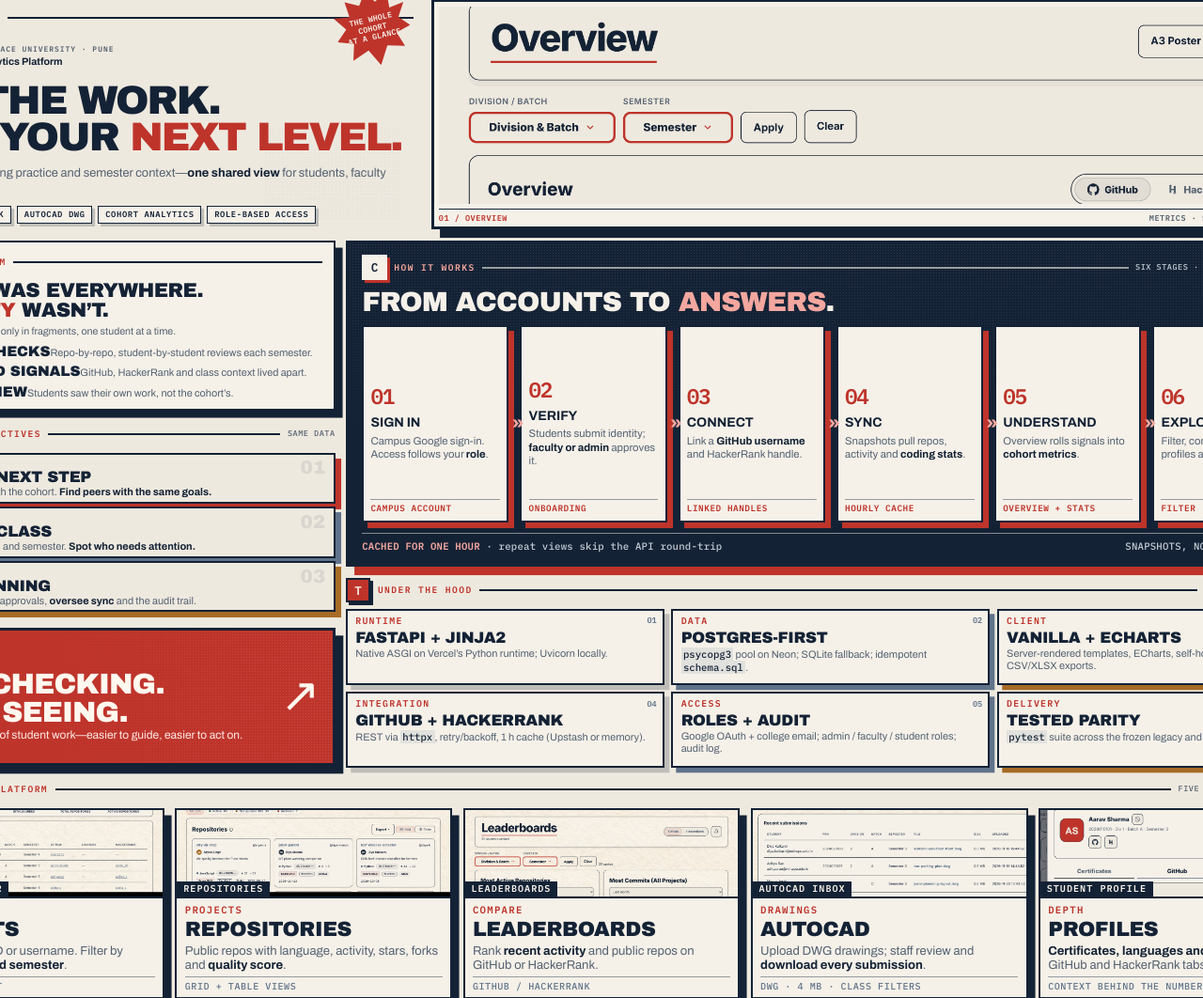
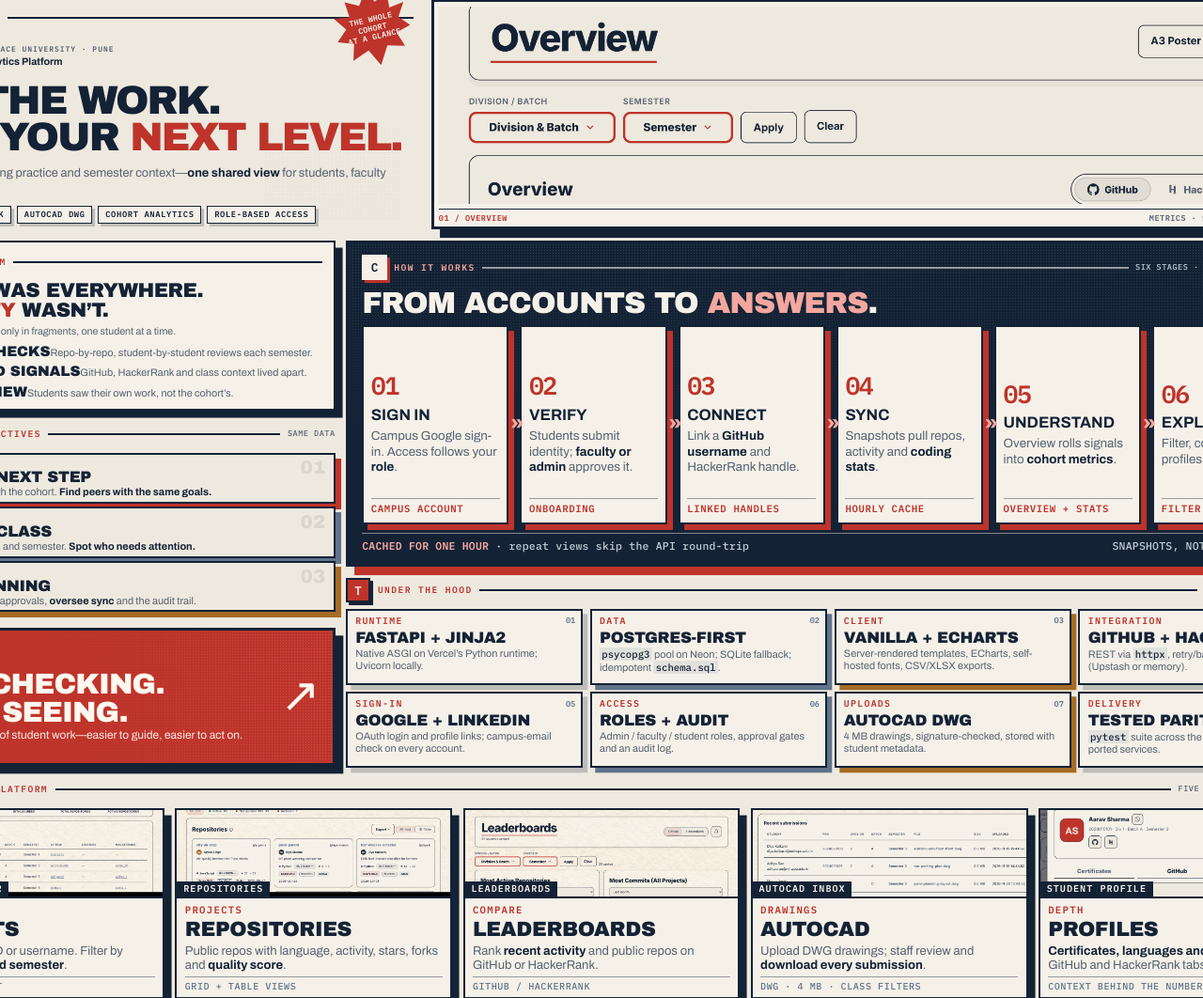
Before and after one commit to Horrid-12/Student-Analytics, a FastAPI app: template app/templates/pages/admin_poster.html in a window 1280 px wide. Shown: the part 111-1173 px from the top of the page at 94% size. Run offline with FastAPI, Linux system fonts and the light colour scheme; the template is opened without the code that fills it, so the values that code supplies are empty; parts of the project's set-up code (start-up, migrations or seed data) failed here and were passed over; some libraries are stand-ins or nearby versions.

Commit message:
Poster p2

```diff
--- a/app/templates/pages/admin_poster.html
+++ b/app/templates/pages/admin_poster.html
@@ -111,8 +111,10 @@
             <article class="tech-tile"><span class="corner">02</span><div class="tag">Data</div><h3>Postgres-first</h3><p><code>psycopg3</code> pool on Neon; SQLite fallback; idempotent <code>schema.sql</code>.</p></article>
             <article class="tech-tile"><span class="corner">03</span><div class="tag">Client</div><h3>Vanilla + ECharts</h3><p>Server-rendered templates, ECharts, self-hosted fonts, CSV/XLSX exports.</p></article>
             <article class="tech-tile"><span class="corner">04</span><div class="tag">Integration</div><h3>GitHub + HackerRank</h3><p>REST via <code>httpx</code>, retry/backoff, 1 h cache (Upstash or memory).</p></article>
-            <article class="tech-tile"><span class="corner">05</span><div class="tag">Access</div><h3>Roles + audit</h3><p>Google OAuth + college email; admin / faculty / student roles; audit log.</p></article>
-            <article class="tech-tile"><span class="corner">06</span><div class="tag">Delivery</div><h3>Tested parity</h3><p><code>pytest</code> suite across the frozen legacy and ported services.</p></article>
+            <article class="tech-tile"><span class="corner">05</span><div class="tag">Sign-in</div><h3>Google + LinkedIn</h3><p>OAuth login and profile links; campus-email check on every account.</p></article>
+            <article class="tech-tile"><span class="corner">06</span><div class="tag">Access</div><h3>Roles + audit</h3><p>Admin / faculty / student roles, approval gates and an audit log.</p></article>
+            <article class="tech-tile"><span class="corner">07</span><div class="tag">Uploads</div><h3>AutoCAD DWG</h3><p>4 MB drawings, signature-checked, stored with student metadata.</p></article>
+            <article class="tech-tile"><span class="corner">08</span><div class="tag">Delivery</div><h3>Tested parity</h3><p><code>pytest</code> suite across the frozen legacy and ported services.</p></article>
           </div>
         </section>
 
--- a/static/poster.css
+++ b/static/poster.css
@@ -244,43 +244,43 @@ body.clean { background: var(--paper); }
 .flow .sec-label { color: #f3a79f; }
 .flow .sec-rule { border-top-color: rgba(245, 241, 233, .58); }
 .flow .sec-note { color: #c3cdd6; }
-.flow h2 { margin: .6mm 0 2.6mm; font: 400 22pt/.98 var(--display); letter-spacing: -.03em; text-transform: uppercase; }
+.flow h2 { margin: .6mm 0 2mm; font: 400 24pt/.98 var(--display); letter-spacing: -.03em; text-transform: uppercase; }
 .flow h2 em { color: #f3a79f; font-style: normal; }
 .flow-grid { flex: 1 1 auto; min-height: 0; display: grid; grid-template-columns: repeat(6, 1fr); gap: 3.2mm; }
 .flow-card {
-    position: relative; min-width: 0; padding: 2.2mm 1.9mm;
+    position: relative; min-width: 0; padding: 2.4mm 2mm;
     background: var(--card); color: var(--ink); border: .7mm solid var(--ink);
     box-shadow: 1.6mm 1.6mm 0 var(--red);
     display: flex; flex-direction: column; justify-content: center;
 }
 .flow-card:not(:last-child)::after {
     content: "»"; position: absolute; right: -4.9mm; top: 50%; transform: translateY(-54%); z-index: 3;
-    color: #f3a79f; font: 400 15pt/1 var(--display);
+    color: #f3a79f; font: 400 17pt/1 var(--display);
 }
-.flow-card .num { font: 600 17pt/1 var(--mono); color: var(--red); letter-spacing: -.06em; }
-.flow-card h3 { margin: 2.2mm 0 1.2mm; font: 700 10.5pt/1.08 var(--body); text-transform: uppercase; }
-.flow-card p { margin: 0; font: 8.5pt/1.26 var(--body); color: var(--slate); }
+.flow-card .num { font: 600 20pt/1 var(--mono); color: var(--red); letter-spacing: -.06em; }
+.flow-card h3 { margin: 2.4mm 0 1.4mm; font: 700 12.5pt/1.05 var(--body); text-transform: uppercase; }
+.flow-card p { margin: 0; font: 10pt/1.26 var(--body); color: var(--slate); }
 .flow-card p strong { color: var(--ink); font-weight: 700; }
 .flow-card .chip {
-    position: absolute; left: 1.9mm; right: 1.9mm; bottom: 2mm;
-    padding-top: 1.1mm; border-top: .5mm solid var(--line);
-    font: 600 7pt/1.1 var(--mono); letter-spacing: .06em; text-transform: uppercase; color: var(--red);
+    position: absolute; left: 2mm; right: 2mm; bottom: 2.2mm;
+    padding-top: 1.2mm; border-top: .5mm solid var(--line);
+    font: 600 8pt/1.1 var(--mono); letter-spacing: .06em; text-transform: uppercase; color: var(--red);
 }
 .flow-foot {
-    margin-top: 3mm; padding-top: 1.8mm; border-top: .5mm solid rgba(245, 241, 233, .5);
+    margin-top: 2.4mm; padding-top: 1.6mm; border-top: .5mm solid rgba(245, 241, 233, .5);
     display: flex; align-items: center; justify-content: space-between; gap: 4mm;
-    font: 500 8pt/1.2 var(--mono); color: #c3cdd6; letter-spacing: .02em;
+    font: 500 8.6pt/1.2 var(--mono); color: #c3cdd6; letter-spacing: .02em;
 }
 .flow-foot b { color: #f3a79f; font-weight: 600; }
 
 .tech { flex: 1 1 auto; min-height: 0; }
-.tech-grid { display: grid; grid-template-columns: repeat(3, 1fr); grid-template-rows: repeat(2, 1fr); gap: 2mm; height: calc(100% - 8.2mm); }
+.tech-grid { display: grid; grid-template-columns: repeat(4, 1fr); grid-template-rows: repeat(2, 1fr); gap: 2mm; height: calc(100% - 8.2mm); }
 .tech-tile {
     position: relative; overflow: hidden; padding: 1.6mm 2.2mm;
     background: var(--card); border: .7mm solid var(--ink); box-shadow: 1.4mm 1.4mm 0 rgba(20, 34, 53, .22);
 }
-.tech-tile:nth-child(3n+2) { box-shadow: 1.4mm 1.4mm 0 var(--steel); }
-.tech-tile:nth-child(3n) { box-shadow: 1.4mm 1.4mm 0 var(--amber); }
+.tech-tile:nth-child(4n+2) { box-shadow: 1.4mm 1.4mm 0 var(--steel); }
+.tech-tile:nth-child(4n+3) { box-shadow: 1.4mm 1.4mm 0 var(--amber); }
 .tech-tile .tag { font: 600 7.4pt/1 var(--mono); letter-spacing: .13em; text-transform: uppercase; color: var(--red); }
 .tech-tile h3 { margin: 1mm 0 .7mm; font: 400 12.5pt/1 var(--display); letter-spacing: -.02em; text-transform: uppercase; }
 .tech-tile p { margin: 0; font: 8.2pt/1.2 var(--body); color: var(--slate); }
```
Also changed, not shown: documentation/Bug Tracker.md (+1 -1 lines), documentation/Features List.md (+1 -1 lines), 2 other files.
